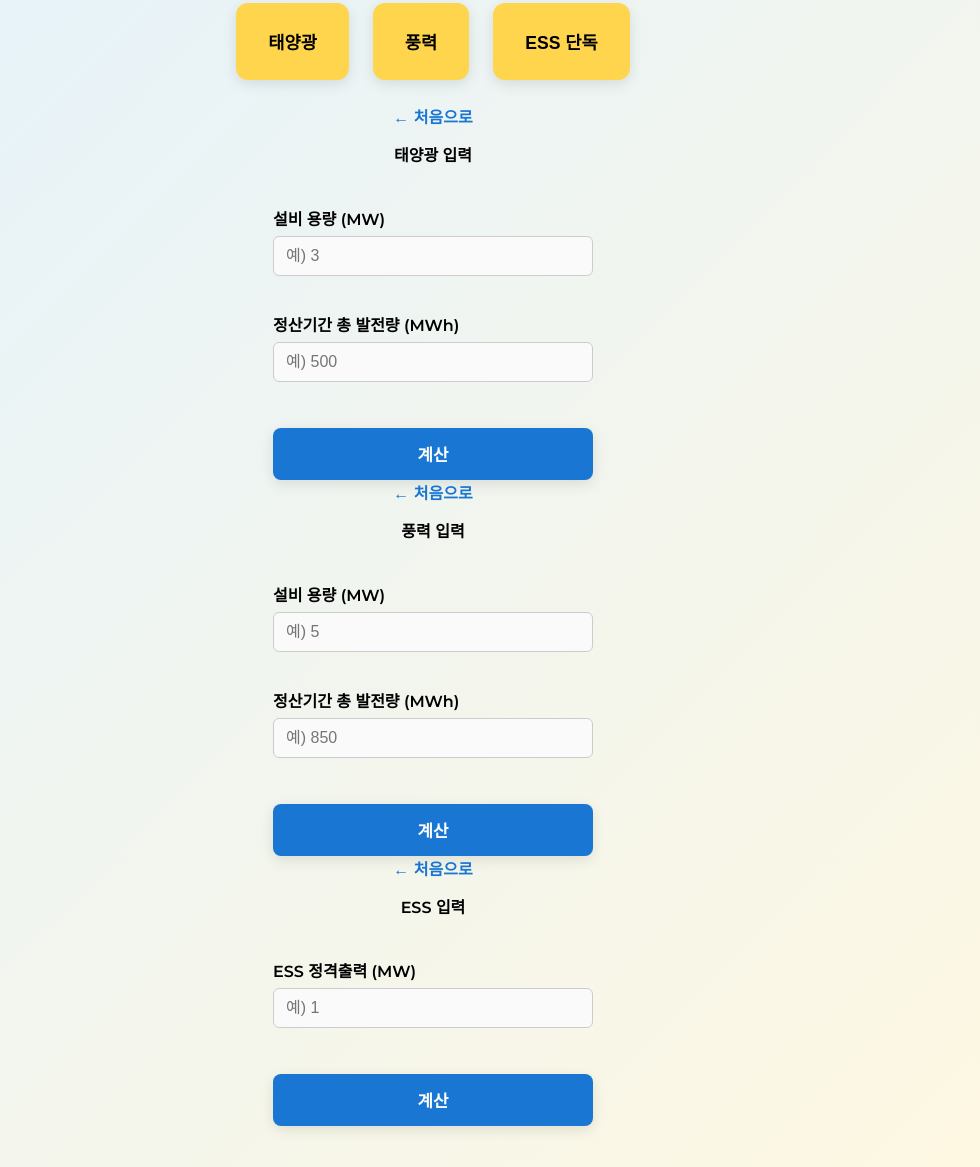
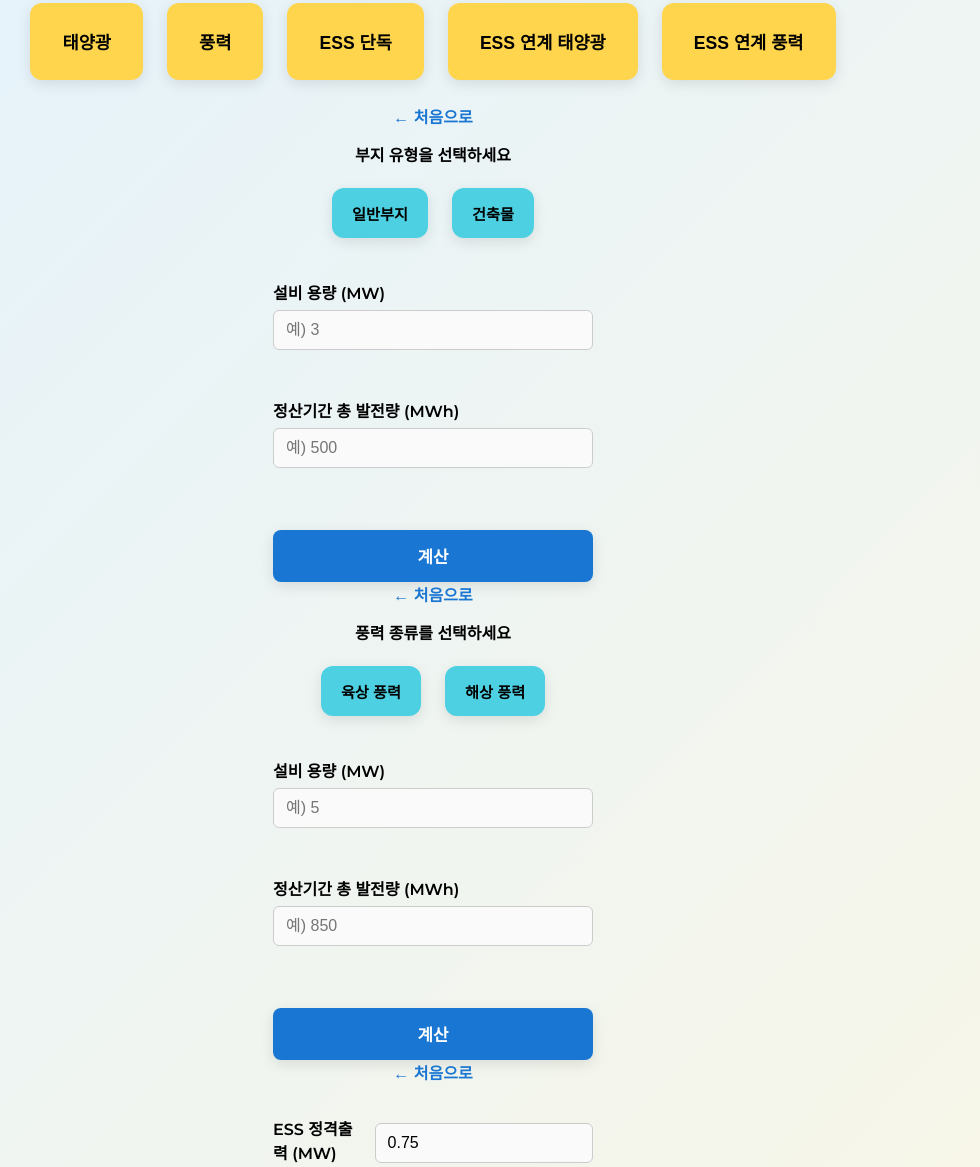
Before and after one commit to jaegwan0804/vicalculatorrrr, a plain HTML site: page index.html in a window 1280 px wide. Shown: the part 159-1326 px from the top of the page, without its empty margins (207-1187 px from the left). Drawn offline with Linux system fonts and the light colour scheme.

Commit message:
Update index.html

```diff
--- a/index.html
+++ b/index.html
@@ -8,48 +8,88 @@
 <body>
   <h1>통합 VIC 계산기</h1>
 
+  <!-- 0단계 : 발급대상 선택 -->
   <section id="selector">
     <p class="subtitle">VIC 발급 대상을 선택하세요</p>
     <div class="type-buttons">
       <button class="big-btn" data-opt="pv">태양광</button>
       <button class="big-btn" data-opt="wind">풍력</button>
-      <button class="big-btn" data-opt="ess">ESS 단독</button>
+      <button class="big-btn" data-opt="ess">ESS&nbsp;단독</button>
+      <button class="big-btn" data-opt="pvess">ESS&nbsp;연계&nbsp;태양광</button>
+      <button class="big-btn" data-opt="windess">ESS&nbsp;연계&nbsp;풍력</button>
     </div>
   </section>
 
+  <!-- ───────── 태양광 & ESS-연계 태양광 ───────── -->
   <section id="pvForm" class="hidden">
     <div class="back" data-back>← 처음으로</div>
-    <p class="subtitle">태양광 입력</p>
-    <label>설비 용량 (MW)
-      <input id="pvCap" type="number" placeholder="예) 3" />
-    </label>
-    <label>정산기간 총 발전량 (MWh)
-      <input id="pvEner" type="number" placeholder="예) 500" />
-    </label>
+
+    <p class="subtitle">부지 유형을 선택하세요</p>
+    <div id="pvKinds" class="type-buttons">
+      <button class="mini-btn" data-role="ground">일반부지</button>
+      <button class="mini-btn" data-role="building">건축물</button>
+    </div>
+
+    <div class="input-wrap">
+      <label>설비&nbsp;용량&nbsp;(MW)
+        <input id="pvCap" type="number" step="0.001" placeholder="예) 3" required>
+      </label>
+      <label>정산기간&nbsp;총&nbsp;발전량&nbsp;(MWh)
+        <input id="pvEner" type="number" step="0.1" placeholder="예) 500" required>
+      </label>
+    </div>
+
     <button class="calc-btn" id="pvCalc">계산</button>
     <section id="pvResult" class="result-box hidden"></section>
   </section>
 
+  <!-- ───────── 풍력 & ESS-연계 풍력 ───────── -->
   <section id="windForm" class="hidden">
     <div class="back" data-back>← 처음으로</div>
-    <p class="subtitle">풍력 입력</p>
-    <label>설비 용량 (MW)
-      <input id="wCap" type="number" placeholder="예) 5" />
-    </label>
-    <label>정산기간 총 발전량 (MWh)
-      <input id="wEner" type="number" placeholder="예) 850" />
-    </label>
+
+    <p class="subtitle">풍력 종류를 선택하세요</p>
+    <div id="windKinds" class="type-buttons">
+      <button class="mini-btn" data-role="onshore">육상&nbsp;풍력</button>
+      <button class="mini-btn" data-role="offshore">해상&nbsp;풍력</button>
+    </div>
+
+    <div class="input-wrap">
+      <label>설비&nbsp;용량&nbsp;(MW)
+        <input id="wCap" type="number" step="0.001" placeholder="예) 5" required>
+      </label>
+      <label id="distWrap" class="hidden">연안&nbsp;거리&nbsp;(km)
+        <input id="wDist" type="number" step="0.1" placeholder="예) 8">
+      </label>
+      <label>정산기간&nbsp;총&nbsp;발전량&nbsp;(MWh)
+        <input id="wEner" type="number" step="0.1" placeholder="예) 850" required>
+      </label>
+    </div>
+
     <button class="calc-btn" id="wCalc">계산</button>
     <section id="wResult" class="result-box hidden"></section>
   </section>
 
+  <!-- ───────── ESS 단독 (스케줄러) ───────── -->
   <section id="essForm" class="hidden">
     <div class="back" data-back>← 처음으로</div>
-    <p class="subtitle">ESS 입력</p>
-    <label>ESS 정격출력 (MW)
-      <input id="eCap" type="number" placeholder="예) 1" />
+
+    <label class="inline">ESS 정격출력 (MW)
+      <input id="eCap" type="number" step="0.01" value="0.75" required>
     </label>
+
+    <!-- 24시간 그리드 -->
+    <div id="grid" class="grid"></div>
+
+    <!-- 범례 -->
+    <div class="legend">
+      <span class="legend-box standby"></span> 대기&nbsp;&nbsp;
+      <span class="legend-box discharge"></span> 방출&nbsp;&nbsp;
+      <span class="legend-box charge"></span> 충전
+    </div>
+
+    <div id="summary">대기 0h | 방출 0h | 충전 0h&nbsp;&nbsp;Σk = 0</div>
     <button class="calc-btn" id="eCalc">계산</button>
+
     <section id="eResult" class="result-box hidden"></section>
   </section>
 
```
